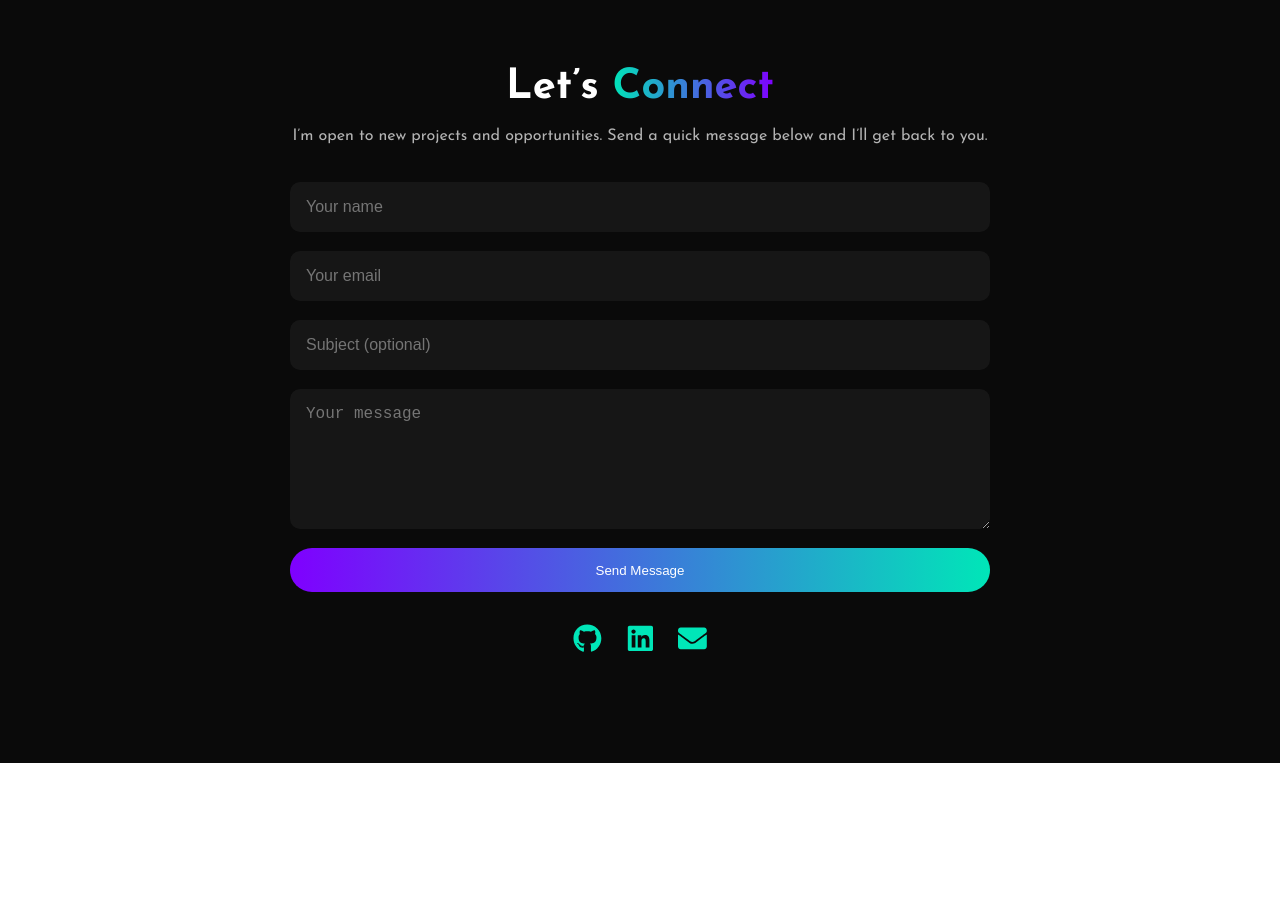
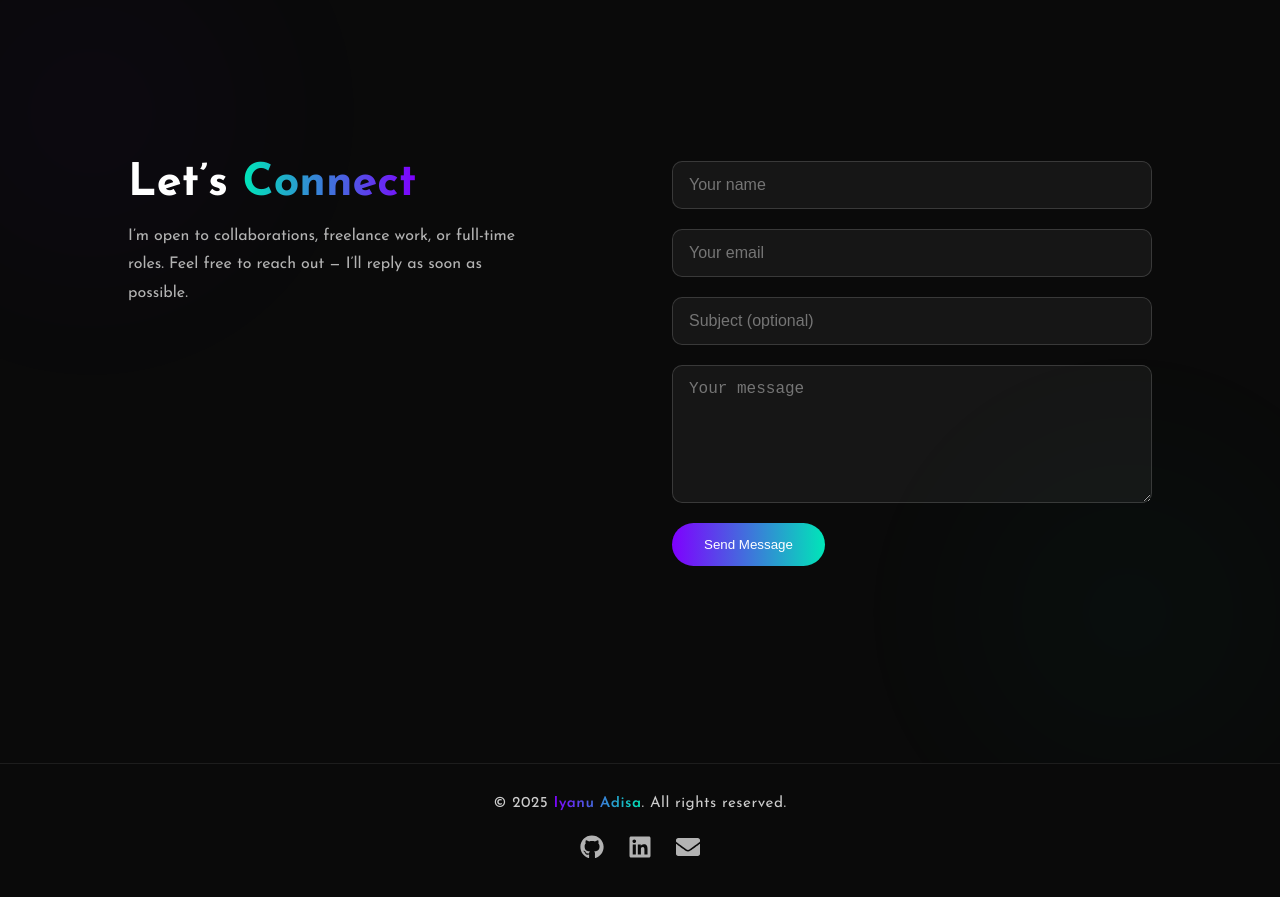
Before and after one commit to Iyanu-Adisa/Portfolio, a React (Vite) app: page / in a window 1280 px wide. Shown: the part 2400-3297 px from the top of the page. Before the commit the page ends 3163 px from the top, so only its background shows below. Built offline with nearby package versions, Linux system fonts and the light colour scheme.

Commit message:
second commit

```diff
--- a/src/App.jsx
+++ b/src/App.jsx
@@ -2,6 +2,7 @@ import About from "./About";
 import Projects from "./Projects";
 import Contact from "./Contact";
 import HeroSection from "./HeroSection";
+import Footer from "./Footer";
 
 function App() {
   return (
@@ -10,6 +11,7 @@ function App() {
       <About />
       <Projects />
       <Contact />
+      <Footer />
     </>
   );
 }
--- a/src/Contact.jsx
+++ b/src/Contact.jsx
@@ -18,7 +18,7 @@ export default function Contact() {
       setStatus({
         loading: false,
         ok: false,
-        msg: "Email service is not configured. Make sure environment variables are set (service, template, public key).",
+        msg: "Email service is not configured properly.",
       });
       return;
     }
@@ -28,7 +28,7 @@ export default function Contact() {
         setStatus({
           loading: false,
           ok: true,
-          msg: "Message sent — thank you!",
+          msg: "✅ Message sent successfully!",
         });
         form.current.reset();
       })
@@ -37,28 +37,26 @@ export default function Contact() {
         setStatus({
           loading: false,
           ok: false,
-          msg: "Failed to send message. Try again or contact me directly.",
+          msg: "❌ Failed to send message. Please try again.",
         });
       });
   };
 
   return (
     <section className="contact" id="contact">
+      <div className="contact-overlay"></div>
       <div className="contact-container">
+        <div className="contact-info">
           <h1 className="contact-title">
             Let’s <span>Connect</span>
           </h1>
           <p className="contact-desc">
-          I’m open to new projects and opportunities. Send a quick message below
-          and I’ll get back to you.
+            I’m open to collaborations, freelance work, or full-time roles. Feel
+            free to reach out — I’ll reply as soon as possible.
           </p>
+        </div>
 
-        <form
-          ref={form}
-          onSubmit={onSubmit}
-          className="contact-form"
-          aria-label="Contact form"
-        >
+        <form ref={form} onSubmit={onSubmit} className="contact-form">
           <input
             type="text"
             name="user_name"
@@ -85,35 +83,13 @@ export default function Contact() {
           >
             {status.loading ? "Sending..." : "Send Message"}
           </button>
-        </form>
 
           {status.msg && (
             <p className={`contact-status ${status.ok ? "ok" : "error"}`}>
               {status.msg}
             </p>
           )}
-
-        <div className="contact-icons">
-          <a
-            href="https://github.com/"
-            target="_blank"
-            rel="noreferrer"
-            aria-label="GitHub"
-          >
-            <FaGithub />
-          </a>
-          <a
-            href="https://linkedin.com/in/your-linkedin"
-            target="_blank"
-            rel="noreferrer"
-            aria-label="LinkedIn"
-          >
-            <FaLinkedin />
-          </a>
-          <a href="adisaiyanuakorede@gmail.com" aria-label="Email">
-            <FaEnvelope />
-          </a>
-        </div>
+        </form>
       </div>
     </section>
   );
--- /dev/null
+++ b/src/Footer.jsx
@@ -0,0 +1,36 @@
+import { FaGithub, FaLinkedin, FaEnvelope } from "react-icons/fa";
+
+export default function Footer() {
+  return (
+    <footer className="footer">
+      <div className="footer-container">
+        <p className="footer-text">
+          © {new Date().getFullYear()} <span>Iyanu Adisa</span>. All rights
+          reserved.
+        </p>
+
+        <div className="footer-icons">
+          <a
+            href="https://github.com/"
+            target="_blank"
+            rel="noreferrer"
+            aria-label="GitHub"
+          >
+            <FaGithub />
+          </a>
+          <a
+            href="https://linkedin.com/in/your-linkedin"
+            target="_blank"
+            rel="noreferrer"
+            aria-label="LinkedIn"
+          >
+            <FaLinkedin />
+          </a>
+          <a href="mailto:adisaiyanuakorede@gmail.com" aria-label="Email">
+            <FaEnvelope />
+          </a>
+        </div>
+      </div>
+    </footer>
+  );
+}
--- a/src/index.css
+++ b/src/index.css
@@ -652,25 +652,72 @@ body {
 }
 
 .contact {
-  min-height: 100vh;
+  position: relative;
   background: #0a0a0a;
   color: #fff;
+  padding: 6rem 10%;
+  min-height: 100vh;
   display: flex;
   align-items: center;
   justify-content: center;
-  padding: 6rem 2rem;
-  text-align: center;
-  position: relative;
+  overflow: hidden;
 }
 
+/* 🌈 Gradient Circles (like hero section) */
+.contact::before,
+.contact::after {
+  content: "";
+  position: absolute;
+  width: 500px;
+  height: 500px;
+  border-radius: 50%;
+  filter: blur(80px);
+  opacity: 0.1;
+  animation: moveCircles 12s ease-in-out infinite alternate;
+  z-index: 0;
+}
+
+.contact::before {
+  background: radial-gradient(circle, rgba(127, 0, 255, 0.4), transparent 70%);
+  top: -10%;
+  left: -10%;
+}
+
+.contact::after {
+  background: radial-gradient(circle, rgba(0, 230, 184, 0.35), transparent 70%);
+  bottom: -15%;
+  right: -10%;
+}
+
+@keyframes moveCircles {
+  0% {
+    transform: translate(0, 0) scale(1);
+  }
+  100% {
+    transform: translate(-60px, -40px) scale(1.1);
+  }
+}
+
+/* ===== Main Layout ===== */
 .contact-container {
-  max-width: 700px;
+  position: relative;
+  z-index: 1;
+  display: flex;
+  gap: 4rem;
+  flex-wrap: wrap;
+  align-items: flex-start;
+  justify-content: space-between;
+  max-width: 1100px;
   width: 100%;
-  animation: fadeUp 1.2s ease forwards;
+}
+
+.contact-info {
+  flex: 1;
+  min-width: 300px;
 }
 
 .contact-title {
-  font-size: 2.6rem;
+  font-size: 2.8rem;
   margin-bottom: 1rem;
   font-weight: 700;
 }
@@ -682,13 +729,16 @@ body {
 }
 
 .contact-desc {
-  font-size: 1rem;
   color: #b3b3b3;
+  line-height: 1.8;
   margin-bottom: 2rem;
-  line-height: 1.6;
+  max-width: 400px;
 }
 
+/* 📨 Form Styles */
 .contact-form {
+  flex: 1;
+  min-width: 300px;
   display: flex;
   flex-direction: column;
   gap: 1.2rem;
@@ -696,26 +746,30 @@ body {
 
 .contact-form input,
 .contact-form textarea {
+  width: 100%;
+  padding: 0.9rem 1rem;
   background: rgba(255, 255, 255, 0.05);
-  border: none;
-  outline: none;
-  padding: 1rem;
+  border: 1px solid rgba(255, 255, 255, 0.15);
   border-radius: 10px;
   color: #fff;
   font-size: 1rem;
-  transition: all 0.3s ease;
+  transition: border 0.3s ease, background 0.3s ease;
 }
 
 .contact-form input:focus,
 .contact-form textarea:focus {
-  box-shadow: 0 0 10px rgba(0, 230, 184, 0.4);
+  border: 1px solid #00e6b8;
+  background: rgba(255, 255, 255, 0.08);
+  outline: none;
 }
 
+/* ✉️ Send Button */
 .contact-btn {
+  align-self: flex-start;
   background: linear-gradient(90deg, #7f00ff, #00e6b8);
   color: #fff;
+  padding: 0.9rem 2rem;
   border: none;
-  padding: 0.9rem 2rem;
   border-radius: 40px;
   font-weight: 500;
   cursor: pointer;
@@ -724,34 +778,99 @@ body {
 
 .contact-btn:hover {
   transform: translateY(-3px);
-  box-shadow: 0 0 15px rgba(0, 230, 184, 0.5);
+  box-shadow: 0 0 15px rgba(0, 230, 184, 0.4);
 }
 
-.contact-icons {
-  display: flex;
-  justify-content: center;
-  gap: 1.5rem;
-  margin-top: 2rem;
+/* ✅ Status message */
+.contact-status {
+  margin-top: 1rem;
+  font-weight: 500;
 }
 
-.contact-icons a {
+.contact-status.ok {
   color: #00e6b8;
-  font-size: 1.8rem;
-  transition: transform 0.3s ease, color 0.3s ease;
 }
 
-.contact-icons a:hover {
-  transform: scale(1.2);
-  color: #7f00ff;
+.contact-status.error {
+  color: #ff5b5b;
 }
 
-@media (max-width: 768px) {
-  .contact-title {
-    font-size: 2rem;
+/* 📱 Responsive */
+@media (max-width: 900px) {
+  .contact-container {
+    flex-direction: column;
+    align-items: center;
+    text-align: center;
   }
 
-  .contact-form input,
-  .contact-form textarea {
-    font-size: 0.95rem;
+  .contact-info {
+    margin-bottom: 2rem;
+  }
+
+  .contact-desc {
+    max-width: none;
+  }
+
+  .contact-btn {
+    align-self: center;
   }
 }
+
+.footer {
+  background: #0a0a0a;
+  padding: 2rem 10%;
+  border-top: 1px solid rgba(255, 255, 255, 0.08);
+  display: flex;
+  align-items: center;
+  justify-content: center;
+  flex-direction: column;
+  color: #ccc;
+  text-align: center;
+  position: relative;
+  overflow: hidden;
+}
+
+.footer-container {
+  z-index: 1;
+  width: 100%;
+  display: flex;
+  flex-direction: column;
+  gap: 1rem;
+  align-items: center;
+}
+
+.footer-text {
+  font-size: 0.95rem;
+  letter-spacing: 0.5px;
+}
+
+.footer-text span {
+  background: linear-gradient(90deg, #7f00ff, #00e6b8);
+  -webkit-background-clip: text;
+  -webkit-text-fill-color: transparent;
+  font-weight: 600;
+}
+
+.footer-icons {
+  display: flex;
+  gap: 1.5rem;
+  margin-top: 0.5rem;
+}
+
+.footer-icons a {
+  font-size: 1.5rem;
+  color: #b3b3b3;
+  transition: color 0.3s ease, transform 0.3s ease;
+}
+
+.footer-icons a:hover {
+  color: #00e6b8;
+  transform: translateY(-3px);
+}
+
+/* 📱 Responsive */
+@media (max-width: 600px) {
+  .footer {
+    padding: 2rem 5%;
+  }
+}
```
Lines whose indentation alone changed are shown as unchanged.
